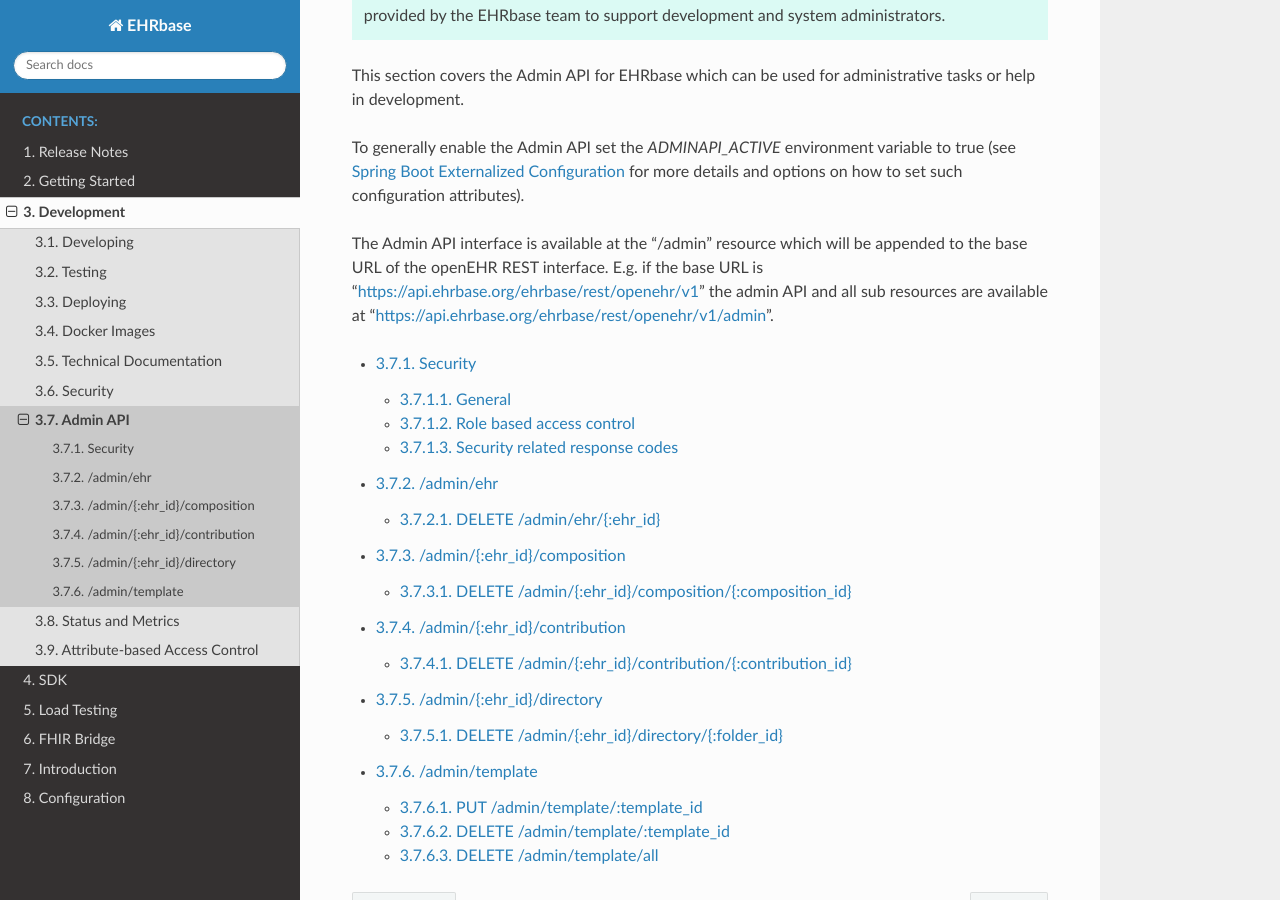
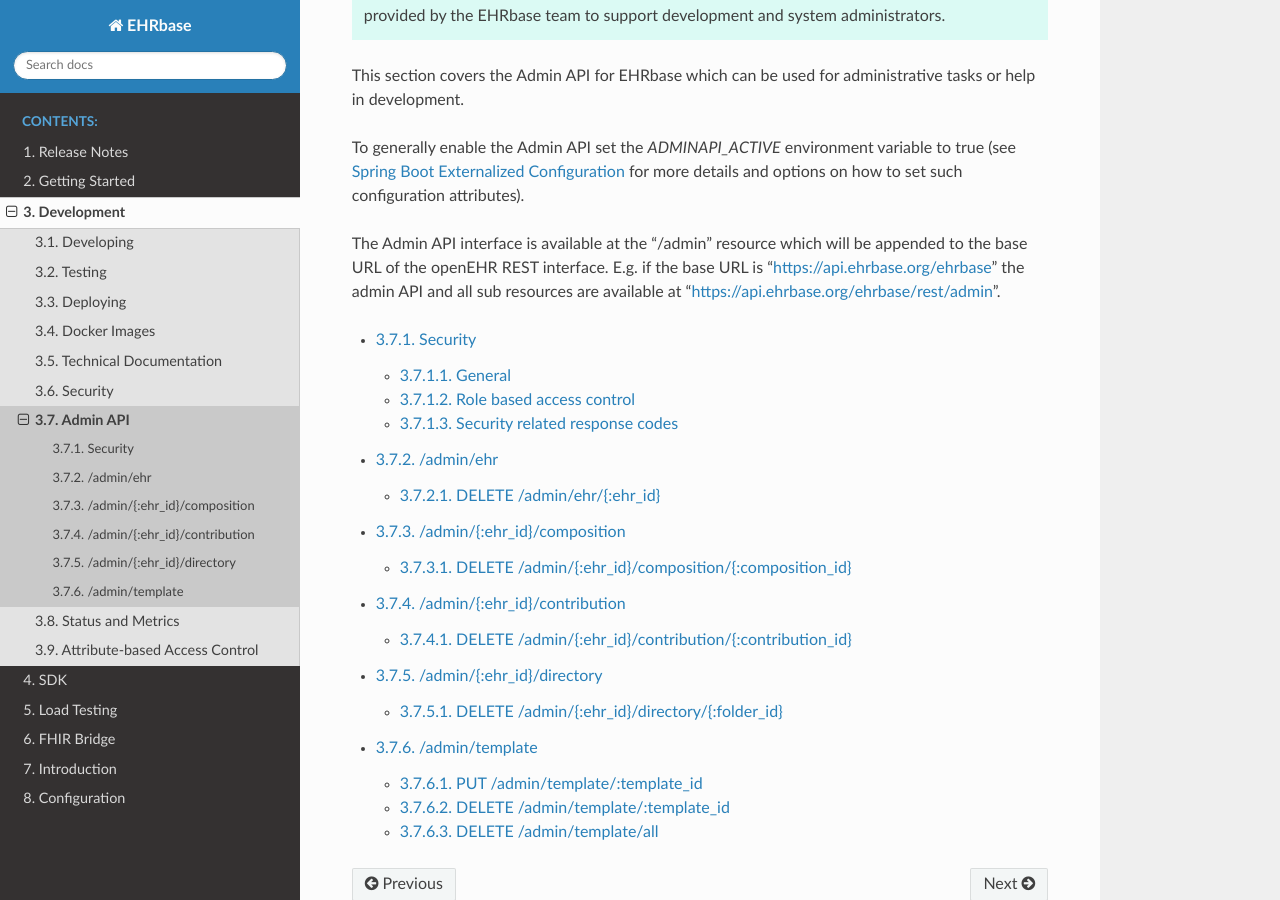
Before and after one commit to ehrbase/documentation, a Sphinx documentation site: the page built from source/03_development/07_admin/index.rst, in a window 1280 px wide and 900 px high, scrolled down 447 px. Built offline with Sphinx 7.4.7 and the Read the Docs theme 2.0.0, drawn with Linux system fonts in a browser that asks for light colours; formulas are drawn with MathJax 3; pages that are not in the unit, such as notebooks, are missing from menus; some of the changed lines change nothing that is shown.

Commit message:
Modifies correct index.rst and updates Postman Collection and Env files

```diff
--- a/source/03_development/07_admin/index.rst
+++ b/source/03_development/07_admin/index.rst
@@ -15,7 +15,7 @@
 
 .. _Spring Boot Externalized Configuration: https://docs.spring.io/spring-boot/docs/current/reference/html/spring-boot-features.html#boot-features-external-config
 
-The Admin API interface is available at the "/admin" resource which will be appended to the base URL of the openEHR REST interface. E.g. if the base URL is "https://api.ehrbase.org/ehrbase/rest/openehr/v1" the admin API and all sub resources are available at "https://api.ehrbase.org/ehrbase/rest/openehr/v1/admin".
+The Admin API interface is available at the "/admin" resource which will be appended to the base URL of the openEHR REST interface. E.g. if the base URL is "https://api.ehrbase.org/ehrbase" the admin API and all sub resources are available at "https://api.ehrbase.org/ehrbase/rest/admin".
 
 .. toctree::
    :name: Admin API
```
Also changed, not shown: 2 other files.
